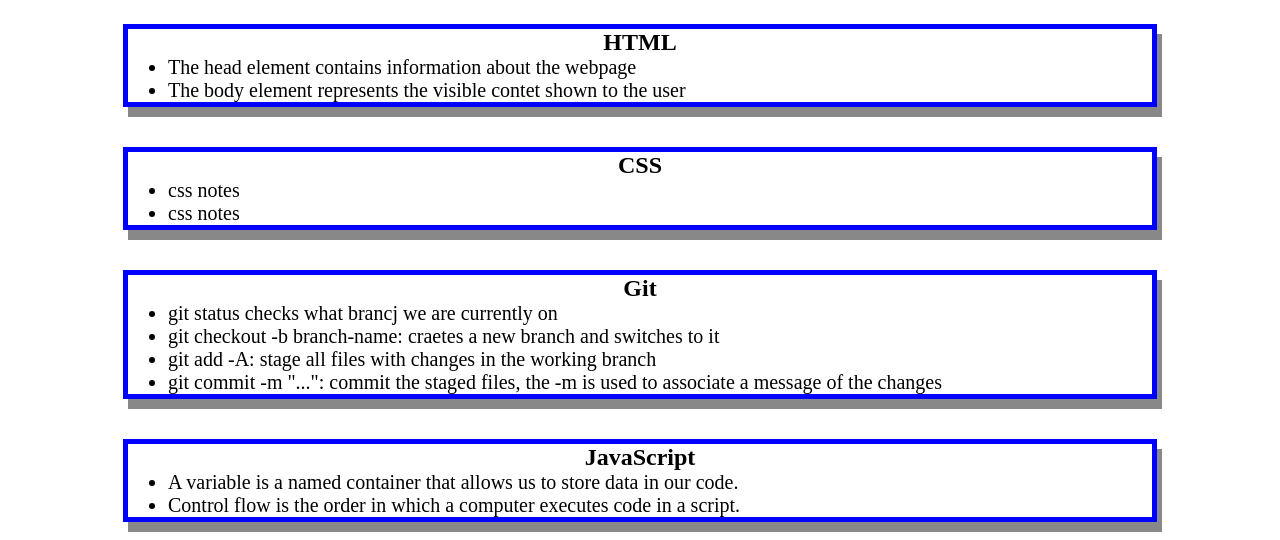
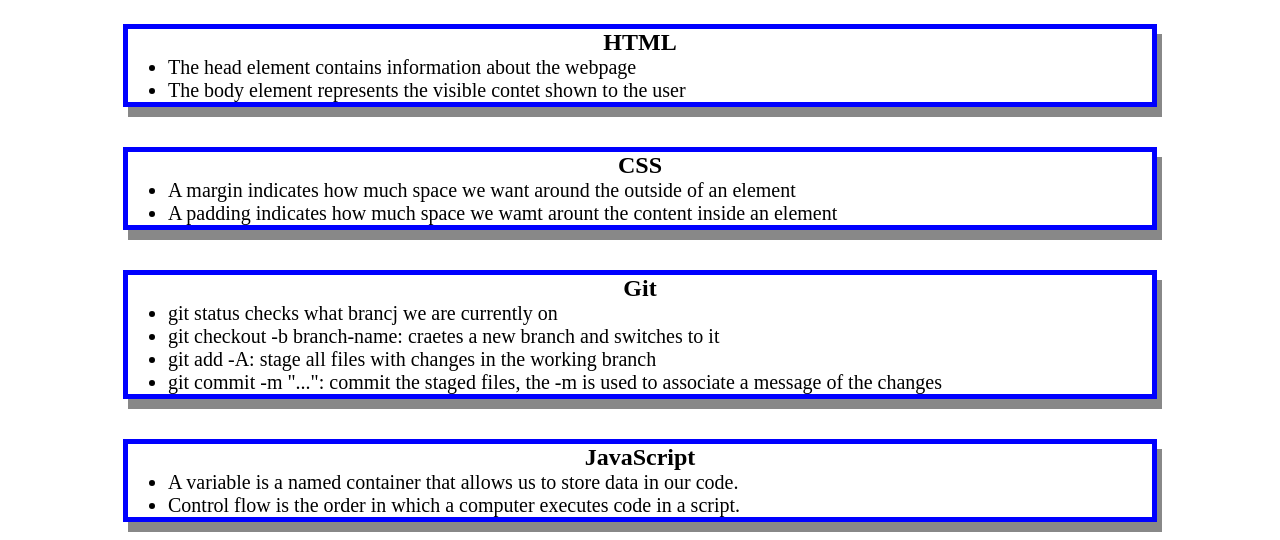
Before and after one commit to kenneilsmith/prework-study-guide, a plain HTML site: page index.html in a window 1280 px wide. Shown: the part 136-676 px from the top of the page. Drawn offline with Linux system fonts and the light colour scheme.

Commit message:
updated project README file

```diff
--- a/index.html
+++ b/index.html
@@ -28,8 +28,8 @@
     <section class="card" id="css-section">
       <h2>CSS</h2>
       <ul>
-        <li>css notes</li>
-        <li>css notes</li>
+        <li>A margin indicates how much space we want around the outside of an element</li>
+        <li>A padding indicates how much space we wamt arount the content inside an element</li>
       </ul>
     </section>
     <section class="card" id="git-section">
```
